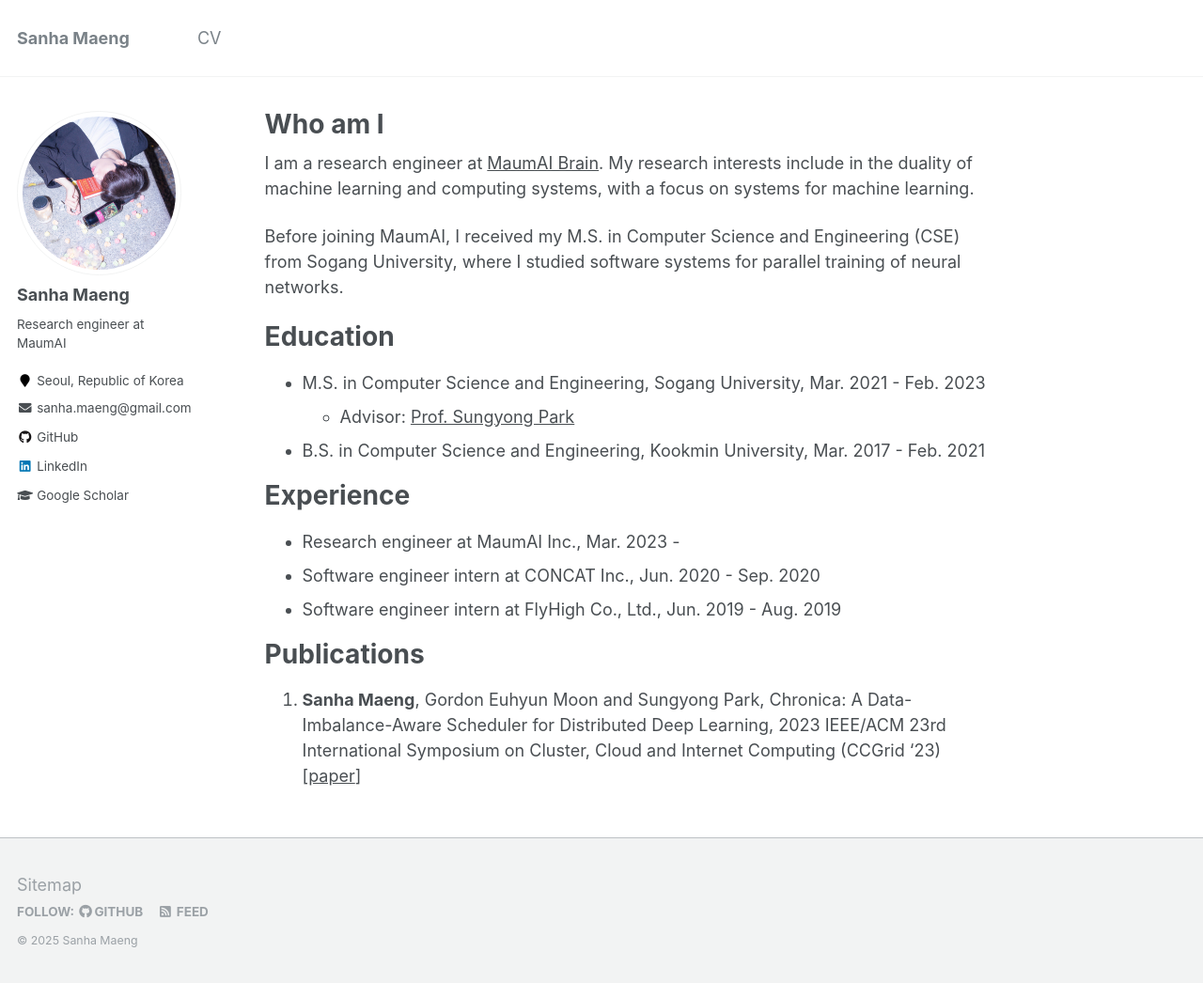
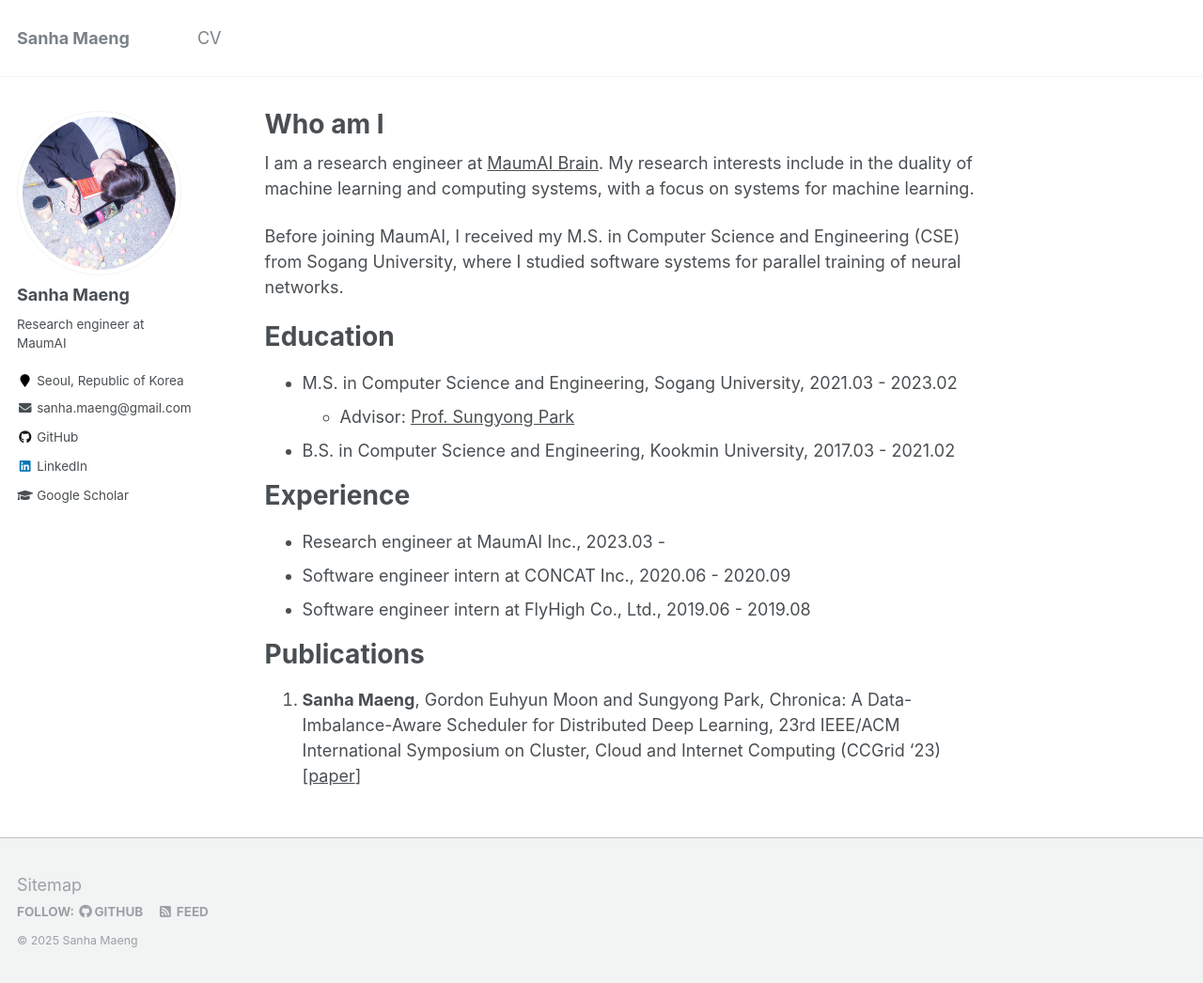
Before and after one commit to 9rum/9rum.github.io, a Jekyll site: the page built from _pages/whoami.md, in a window 1280 px wide and 1046 px high. Shown: the whole window at 94% size. Built offline with Jekyll 4.4.1, drawn with Linux system fonts in a browser that asks for light colours.

Commit message:
_pages: update whoami page files: update CV

```diff
--- a/_pages/whoami.md
+++ b/_pages/whoami.md
@@ -14,16 +14,16 @@ Before joining MaumAI, I received my M.S. in Computer Science and Engineering (C
 
 Education
 =========
-- M.S. in Computer Science and Engineering, Sogang University, Mar. 2021 - Feb. 2023
+- M.S. in Computer Science and Engineering, Sogang University, 2021.03 - 2023.02
   - Advisor: [Prof. Sungyong Park](https://sites.google.com/view/parksy)
-- B.S. in Computer Science and Engineering, Kookmin University, Mar. 2017 - Feb. 2021
+- B.S. in Computer Science and Engineering, Kookmin University, 2017.03 - 2021.02
 
 Experience
 ==========
-- Research engineer at MaumAI Inc., Mar. 2023 -
-- Software engineer intern at CONCAT Inc., Jun. 2020 - Sep. 2020
-- Software engineer intern at FlyHigh Co., Ltd., Jun. 2019 - Aug. 2019
+- Research engineer at MaumAI Inc., 2023.03 -
+- Software engineer intern at CONCAT Inc., 2020.06 - 2020.09
+- Software engineer intern at FlyHigh Co., Ltd., 2019.06 - 2019.08
 
 Publications
 ============
-1. __Sanha Maeng__, Gordon Euhyun Moon and Sungyong Park, Chronica: A Data-Imbalance-Aware Scheduler for Distributed Deep Learning, 2023 IEEE/ACM 23rd International Symposium on Cluster, Cloud and Internet Computing (CCGrid '23) [[paper](https://9rum.github.io/files/ccgrid23-chronica.pdf)]
+1. __Sanha Maeng__, Gordon Euhyun Moon and Sungyong Park, Chronica: A Data-Imbalance-Aware Scheduler for Distributed Deep Learning, 23rd IEEE/ACM International Symposium on Cluster, Cloud and Internet Computing (CCGrid '23) [[paper](https://9rum.github.io/files/ccgrid23-chronica.pdf)]
```
Also changed, not shown: 1 other file.
